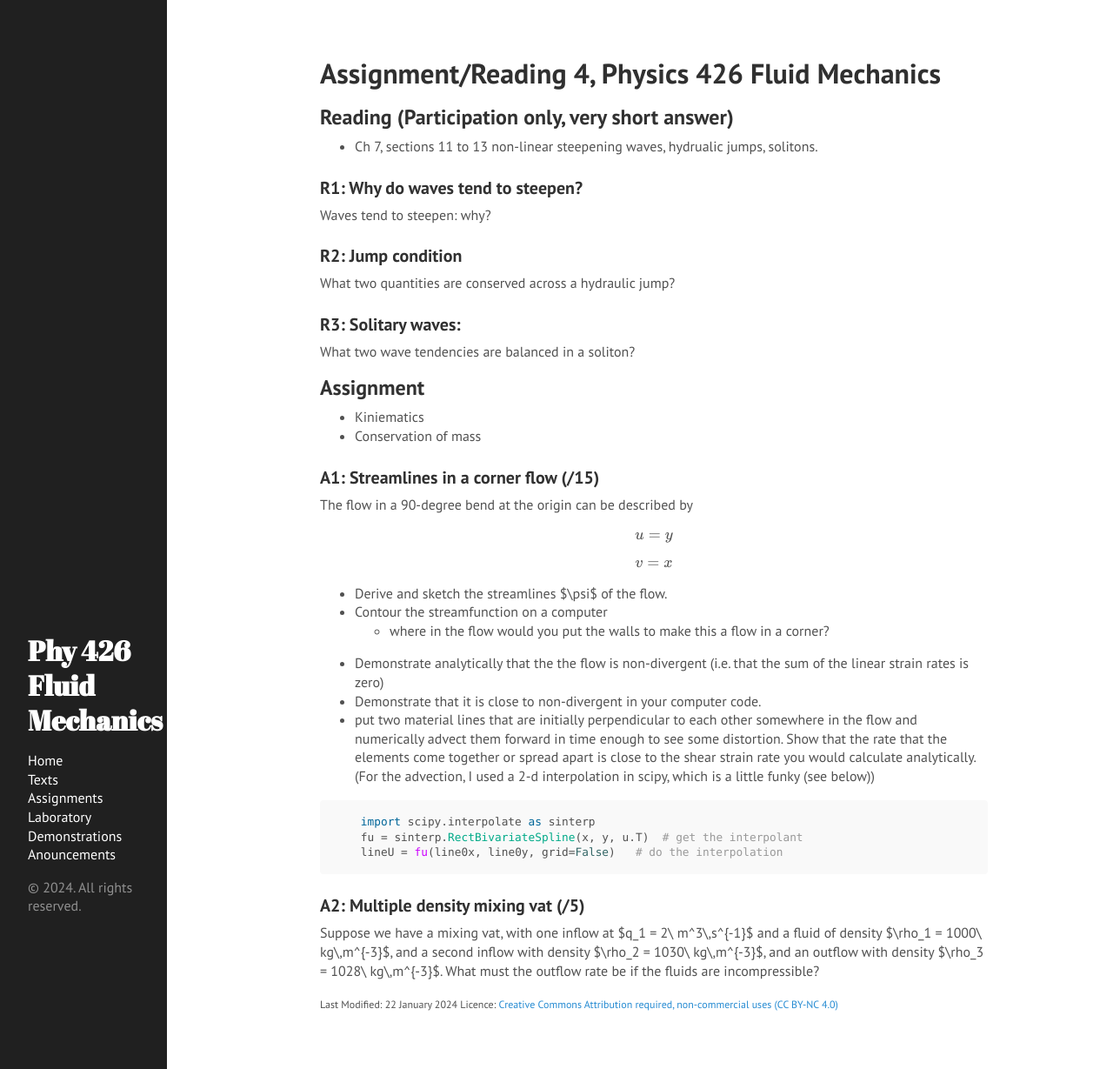
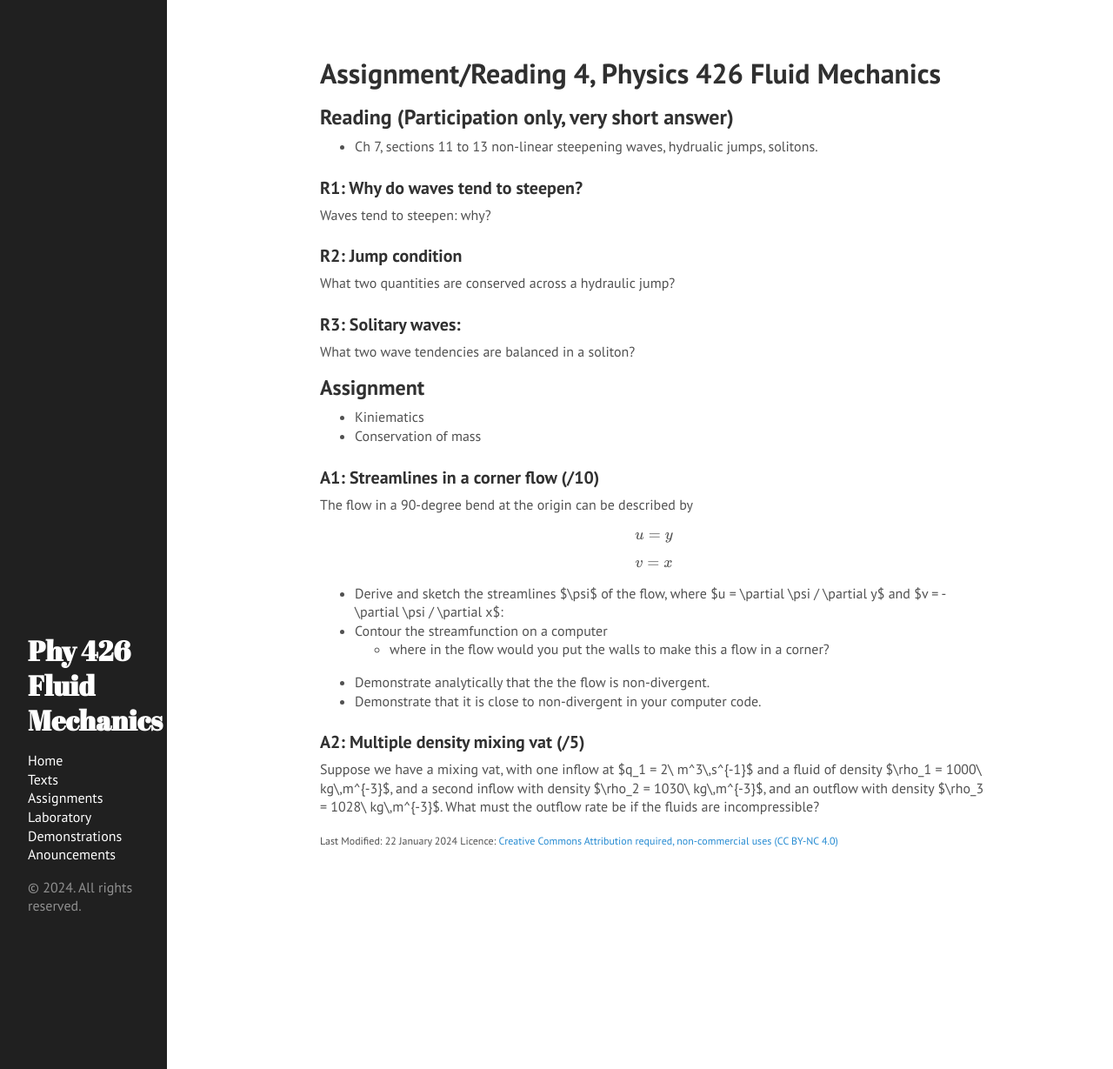
Before and after one commit to jklymak/Phy426, a Jekyll site: the page built from docs/Assignments/Assignment04.md, in a window 1280 px wide and 1229 px high. Shown: the whole window at 87% size. Built offline with Jekyll 4.4.1, drawn with Linux system fonts in a browser that asks for light colours; formulas are drawn with MathJax 3.

Commit message:
Assign 4 shorten

````diff
--- a/docs/Assignments/Assignment04.md
+++ b/docs/Assignments/Assignment04.md
@@ -26,7 +26,7 @@ What two wave tendencies are balanced in a soliton?
  - Kiniematics
  - Conservation of mass
 
-### A1: Streamlines in a corner flow (/15)
+### A1: Streamlines in a corner flow (/10)
 
 The flow in a 90-degree bend at the origin can be described by
 
@@ -34,19 +34,11 @@ $$u = y$$
 
 $$v = x$$
 
-  - Derive and sketch the streamlines $\psi$ of the flow.
+  - Derive and sketch the streamlines $\psi$ of the flow, where $u = \partial \psi / \partial y$ and $v = -\partial \psi / \partial x$:
   - Contour the streamfunction on a computer
     - where in the flow would you put the walls to make this a flow in a corner?
-  - Demonstrate analytically that the the flow is non-divergent (i.e. that the
-    sum of the linear strain rates is zero)
+  - Demonstrate analytically that the the flow is non-divergent.
   - Demonstrate that it is close to non-divergent in your computer code.
-  - put two material lines that are initially perpendicular to each other somewhere in the flow and numerically advect them forward in time enough to see some distortion.  Show that the rate that the elements come together or spread apart is close to the shear strain rate you would calculate analytically.  (For the advection, I used a 2-d interpolation in scipy, which is a little funky (see below))
-
-```python
-    import scipy.interpolate as sinterp
-    fu = sinterp.RectBivariateSpline(x, y, u.T)  # get the interpolant
-    lineU = fu(line0x, line0y, grid=False)   # do the interpolation
-```
 
 
 ### A2: Multiple density mixing vat (/5)
````
